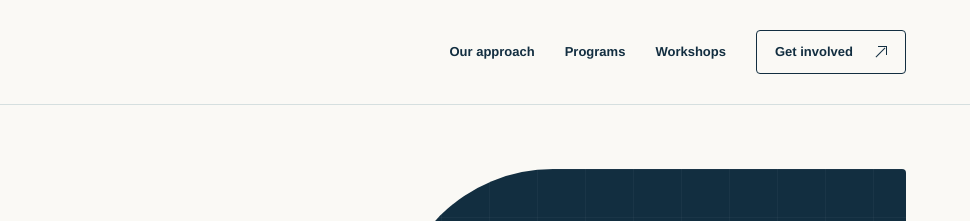
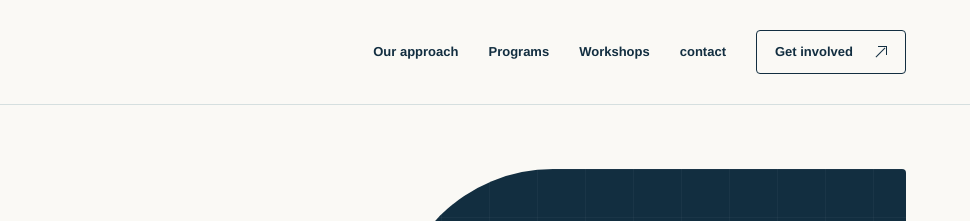
Before and after one commit to sseddighin/learning-studio, a plain HTML site: page index.html in a window 1280 px wide. Shown: the top 221 px of the page, 310-1280 px from the left. Drawn offline with Linux system fonts and the light colour scheme.

Commit message:
Add contact item to main navigation

```diff
--- a/index.html
+++ b/index.html
@@ -12,7 +12,7 @@
   <a class="skip-link" href="#main">Skip to content</a>
   <header class="site-header wrap">
     <a class="wordmark" href="#main" aria-label="Future Learning Studio home"><span class="brand-mark" aria-hidden="true">✳︎</span> future learning<br><span class="wordmark-indent">studio</span></a>
-    <nav aria-label="Main navigation"><a href="#about">Our approach</a><a href="#programs">Programs</a><a href="#workshops">Workshops</a><a class="nav-cta" href="#collaborate">Get involved <span class="arrow" aria-hidden="true"></span></a></nav>
+    <nav aria-label="Main navigation"><a href="#about">Our approach</a><a href="#programs">Programs</a><a href="#workshops">Workshops</a><a href="#">contact</a><a class="nav-cta" href="#collaborate">Get involved <span class="arrow" aria-hidden="true"></span></a></nav>
   </header>
   <main id="main" tabindex="-1">
     <section class="hero wrap" aria-labelledby="hero-title">
```
